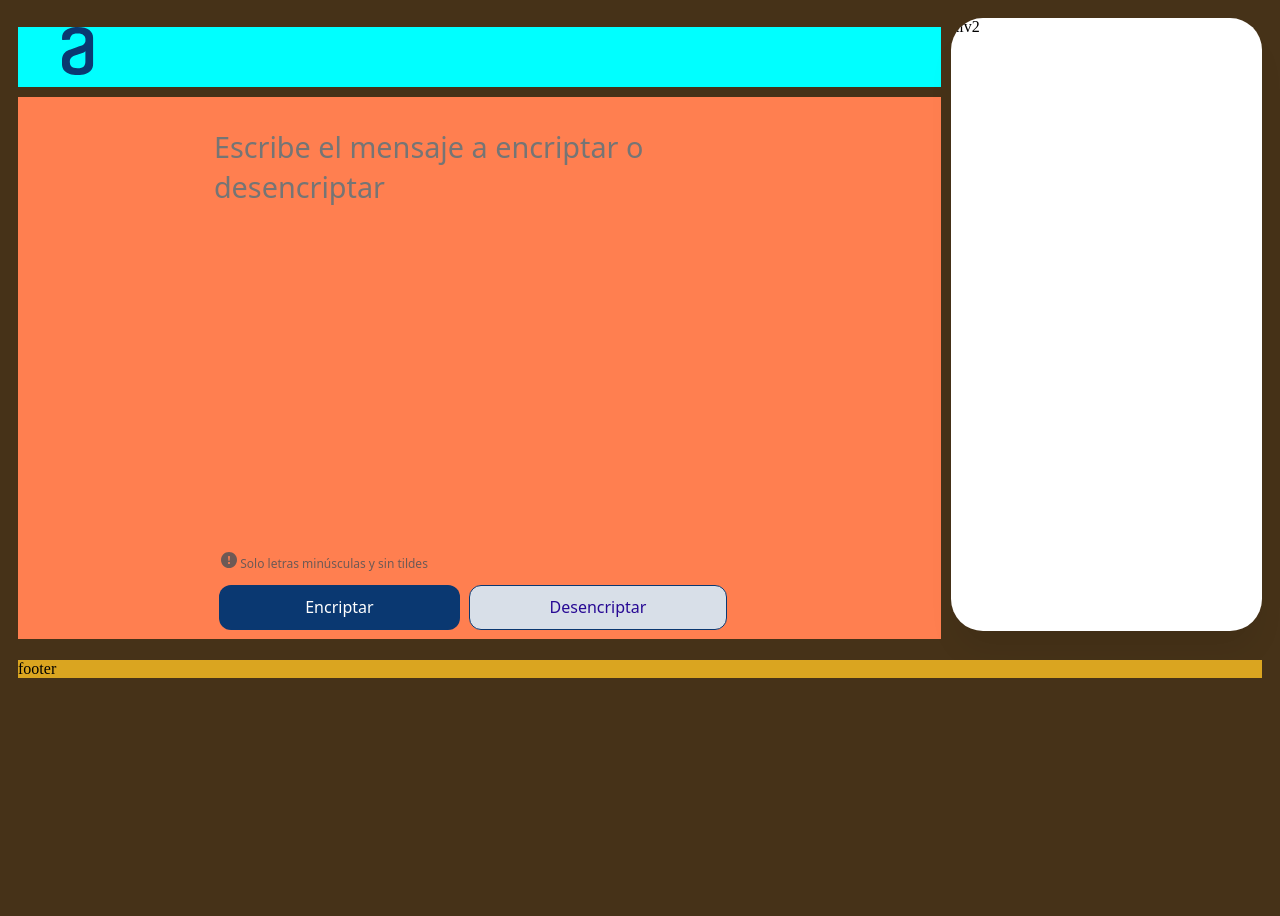
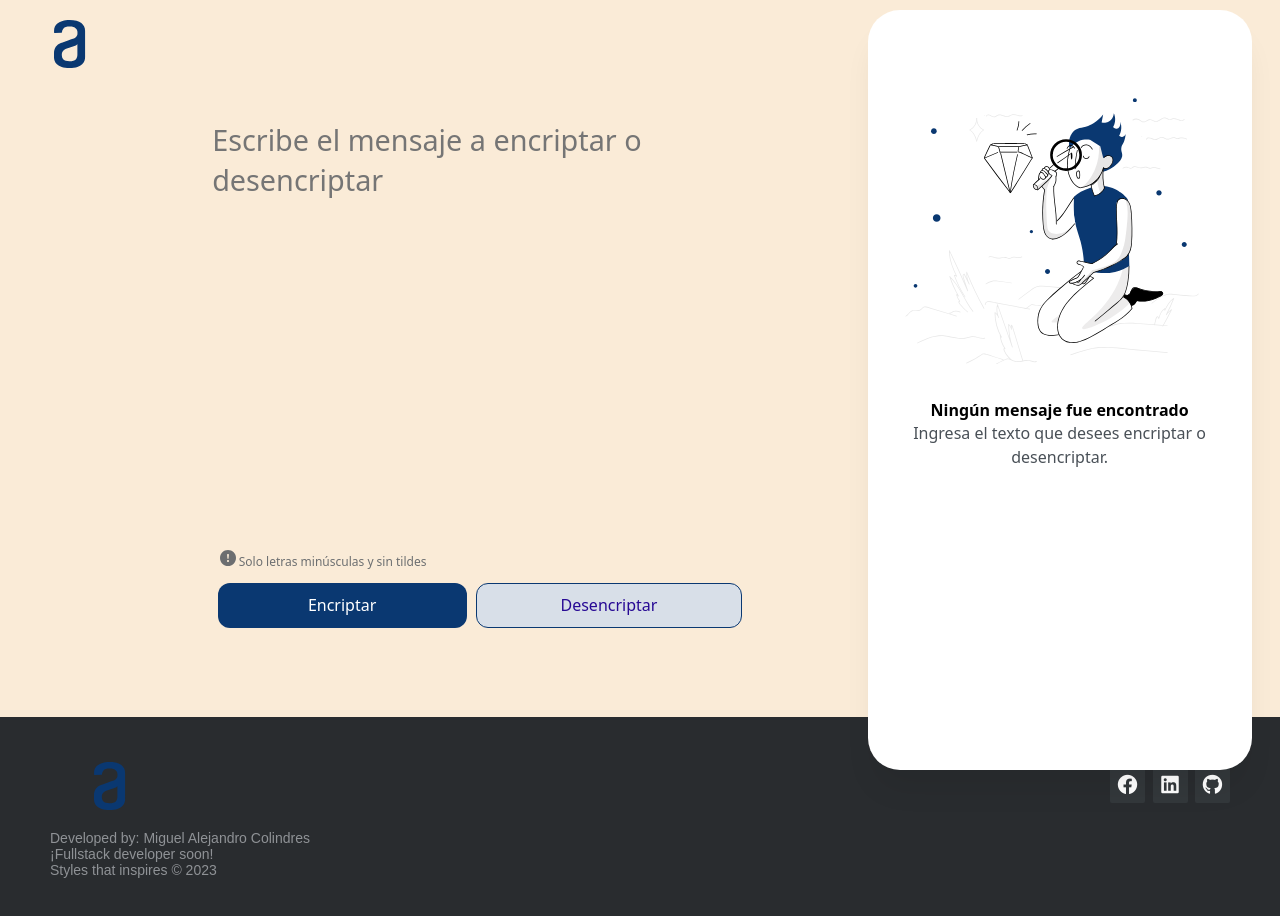
Before and after one commit to mcolindresr/Dcryptplus, a plain HTML site: page index.html in a window 1280 px wide. Both pictures are taken after a click on the button "Encriptar". Before the commit the page ends 800 px from the top, so only its background shows below. Drawn offline with nearby package versions, Linux system fonts and the light colour scheme; some packages are replaced by stand-ins of ours; a script that the page names is missing.

Commit message:
segundo commit

```diff
--- a/index.html
+++ b/index.html
@@ -6,6 +6,10 @@
     <meta http-equiv="X-UA-Compatible" content="IE=edge">
     <meta name="viewport" content="width=device-width, initial-scale=1.0">
     <link rel="stylesheet" href="style.css">
+    <link rel="stylesheet" href="https://cdnjs.cloudflare.com/ajax/libs/font-awesome/6.4.0/css/all.min.css">
+    <script src="https://code.jquery.com/jquery-3.6.4.js"
+        integrity="sha256-a9jBBRygX1Bh5lt8GZjXDzyOB+bWve9EiO7tROUtj/E=" crossorigin="anonymous"></script>
+    <script src="https://cdnjs.cloudflare.com/ajax/libs/clipboard.js/2.0.11/clipboard.min.js"></script>
     <title>FinalRound</title>
 </head>
 
@@ -13,11 +17,9 @@
     <div class="grid-container">
         <header class="headers"></header>
         <div class="div1">
-            <textarea autofocus rows="9" autocorect="on" class="fake-textarea"
-                placeholder="Escribe el mensaje a encriptar o desencriptar"></textarea>
-
+            <textarea autofocus rows="9" autocorect="on" class="fake-textarea" placeholder="Escribe el mensaje a encriptar o desencriptar"></textarea>
             <p class="notildes">
-            <img class="imgexlamacion" src="images/bi_exclamation-circle-fill.svg" alt="">&nbsp;Solo letras minúsculas y sin tildes
+                <img class="imgexlamacion" src="images/bi_exclamation-circle-fill.svg" alt="">&nbsp;Solo letras minúsculas y sin tildes
             </p>
             <div class="moverestosputosbotones">
                 <button class="crypt">
@@ -28,10 +30,44 @@
                 </button>
             </div>
         </div>
-        <div class="div2">div2</div>
+        <div class="div2">
+          <img class="muñeco" src="images/Muñeco.svg" alt="">
+          <p class="noencontrado">Ningún mensaje fue encontrado</p>
+          <p class="noencontrado2">Ingresa el texto que desees encriptar o desencriptar.</p>
+          <hr class="linita">
+          <button onclick="copyClipboard('.noencontrado')" class="copy2">
+            <i class="fa-solid fa-copy fa-lg" style="color: #6e80a0;"></i>
+        </button>
+        </div>
+        <script>
+            function copyClipboard(element) {
+                var $bridge = $("<input>")
+                $("body").append($bridge);
+                $bridge.val($(element).text()).select();
+                document.execCommand("copy");
+                $bridge.remove();
+                $(".copy2").attr("title", "Texto copiado al portapapeles");
+            }
+        </script>
 
-        <footer class="footers">footer</footer>
-    </div>
+          </div>
+          <footer class="footer-distributed">
+			<div class="footer-right">
+				<a href="#"><i class="fa-brands fa-facebook"></i></a>
+				<a href="#"><i class="fa-brands fa-linkedin"></i></a>
+				<a href="#"><i class="fa-brands fa-github"></i></a>
+			</div>
+			<div class="footer-left">
+				<p class="footer-links">
+					<a class="link-1" href="#"><img src="images/Logo.svg" alt=""></a>
+
+					<p>Developed by: Miguel Alejandro Colindres</p>
+				</p>
+                <p>¡Fullstack developer soon!</p>
+				<p>Styles that inspires &copy; 2023</p>
+			</div>
+		</footer>
+
 </body>
-
+<script src="script.js"></script>
 </html>
--- /dev/null
+++ b/script.js
@@ -0,0 +1,43 @@
+//metodo uno con switch-case
+$(document).ready(function () {
+    $(".crypt").click(function () {
+      var texto = $(".fake-textarea").val();
+      var resultado = "";
+      for (var i = 0; i < texto.length; i++) {
+        var letra = texto.charAt(i);
+        switch (letra.toLowerCase()) {
+          case "a":
+            resultado += "ai";
+            break;
+          case "e":
+            resultado += "enter";
+            break;
+          case "i":
+            resultado += "imes";
+            break;
+          case "o":
+            resultado += "ober";
+            break;
+          case "u":
+            resultado += "ufat";
+            break;
+          default:
+            resultado += letra;
+            break;
+        }
+      }
+      $(".noencontrado").text(resultado);
+      $(".noencontrado2").css("display", "none");
+      $(".muñeco").css("display", "none");
+      $(".copy2").css("display", "block");
+      $(".linita").css("display", "block");
+      if (texto == '') {
+        $(".noencontrado").text("Ningún mensaje fue encontrado");
+        $(".noencontrado2").css("display", "block");
+        $(".muñeco").css("display", "block");
+        $(".copy2").css("display", "none");
+        $(".linita").css("display", "none");
+        // $(".noencontrado2").css("margin-left", "2.2rem");
+      }
+    });
+  });
--- a/style.css
+++ b/style.css
@@ -1,5 +1,6 @@
-body{
-background-color: rgb(70, 50, 24);
+html,body{
+margin:0;
+background-color:antiquewhite
 }
 .grid-container{
     display:grid;
@@ -17,7 +18,7 @@ background-color: rgb(70, 50, 24);
     width:auto;
     margin-top: 1%;
     height:60px;
-    background-color: aqua;
+
     background-image:url(images/Logo.svg);
     background-repeat: no-repeat;
 }
@@ -25,7 +26,7 @@ background-color: rgb(70, 50, 24);
 .div1{
   height:98%;
     grid-area: div1;
-    background-color: coral;
+    /*background-color: coral;*/
 }
 
 .div1>.imgexlamacion{
@@ -104,12 +105,13 @@ background-color: rgb(70, 50, 24);
     text-decoration: none;
 }
 
-
-
 .div2{
+    position:absolute;
     grid-area: div2;
-    height:97%;
-    background-color:darkcyan;
+    margin-left:67%;
+    width:30%;
+    height:95%;
+    /*background-color:darkcyan;*/
     background: #FFFFFF;
     box-shadow: 0px 24px 32px -8px rgba(0, 0, 0, 0.08);
     border-radius: 32px;
@@ -118,9 +120,140 @@ background-color: rgb(70, 50, 24);
     word-wrap: break-word;
 }
 
+.div2>.muñeco{
+    margin-top:23%;
+   height:35%;
+   width:96%;
+}
 
+.div2>.noencontrado{
+    margin-top:9%;
+    text-align: center;
+    font-size: 1em;
+    font-family: system-ui;
+    font-style: normal;
+    font-weight: 700;
+    margin-bottom: -2%;
+}
 
-.footers{
-    grid-area: footers;
-    background-color: goldenrod;
+.div2>.noencontrado2{
+    margin-top:2%;
+    font-family: system-ui;
+    font-style: normal;
+    font-weight: 400;
+    font-size: 1em;
+    line-height: 150%;
+    text-align: center;
+    color: #495057;
+
 }
+
+.div2>.copy2 {
+    cursor: pointer;
+    margin-left:auto;
+    margin-right: auto;
+    width: 5.75em;
+    height: 2em;
+    margin-top: 25px;
+    background: #D8DFE8;
+    border: 1px solid #0A3871;
+    border-radius: 225px;
+    font-family: system-ui;
+    font-style: normal;
+    font-weight: 400;
+    font-size: 1em;
+    line-height: 1.1875em;
+    color: #270994;
+    text-decoration: none;
+    border-style:none;
+    color:red;
+    display: none;
+}
+
+.div2>.copy2>i{
+margin-left: 2%;
+}
+
+.div2>.linita{
+    margin-top:10%;
+    margin-bottom: -4%;
+    border-color:aqua; /* Cambia el color de la línea */
+  border-width: 2px;
+  border-style:dashed;
+  width: 70%; /* Cambia la longitud de la línea */
+  margin-left: auto; /* Alinea la línea a la derecha */
+  margin-right: auto;
+  display: none;
+}
+
+.footer-distributed {
+    background-color: #292c2f;
+    box-shadow: 0 1px 1px 0 rgba(0, 0, 0, 0.12);
+    box-sizing: border-box;
+    width: 100%;
+    margin-top: 4%;
+    text-align: left;
+    font: normal 16px sans-serif;
+    padding: 45px 50px;
+  }
+
+  .footer-distributed .footer-left p {
+    color: #8f9296;
+    font-size: 14px;
+    margin: 0;
+  }
+  /* Footer links */
+
+  .footer-distributed p.footer-links {
+    font-size: 18px;
+    font-weight: bold;
+    color: #ffffff;
+    margin: 0 0 10px;
+    padding: 0;
+    transition: ease .25s;
+  }
+
+  .footer-distributed p.footer-links a {
+    display: inline-block;
+    line-height: 1.8;
+    text-decoration: none;
+    color: inherit;
+    transition: ease .25s;
+  }
+
+  .footer-distributed .footer-links a:before {
+    content: "·";
+    font-size: 20px;
+    left: 0;
+    color: #fff;
+    display: inline-block;
+    padding-right: 5px;
+  }
+
+  .footer-distributed .footer-links .link-1:before {
+    content: none;
+  }
+
+  .footer-distributed .footer-right {
+    float: right;
+    margin-top: 6px;
+    max-width: 180px;
+  }
+
+  .footer-distributed .footer-right a {
+    display: inline-block;
+    width: 35px;
+    height: 35px;
+    background-color: #33383b;
+    border-radius: 2px;
+    font-size: 20px;
+    color: #ffffff;
+    text-align: center;
+    line-height: 35px;
+    margin-left: 3px;
+    transition:all .25s;
+  }
+
+  .footer-distributed .footer-right a:hover{transform:scale(1.1); -webkit-transform:scale(1.1);}
+
+  .footer-distributed p.footer-links a:hover{text-decoration:underline;}
```
